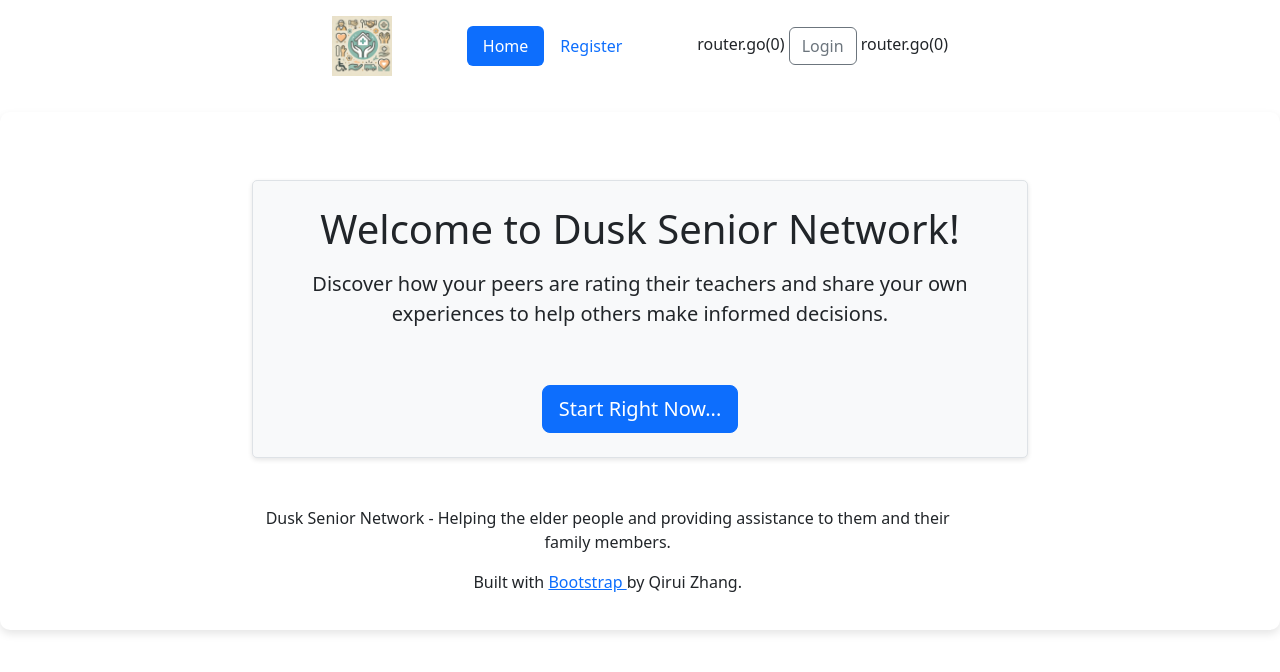
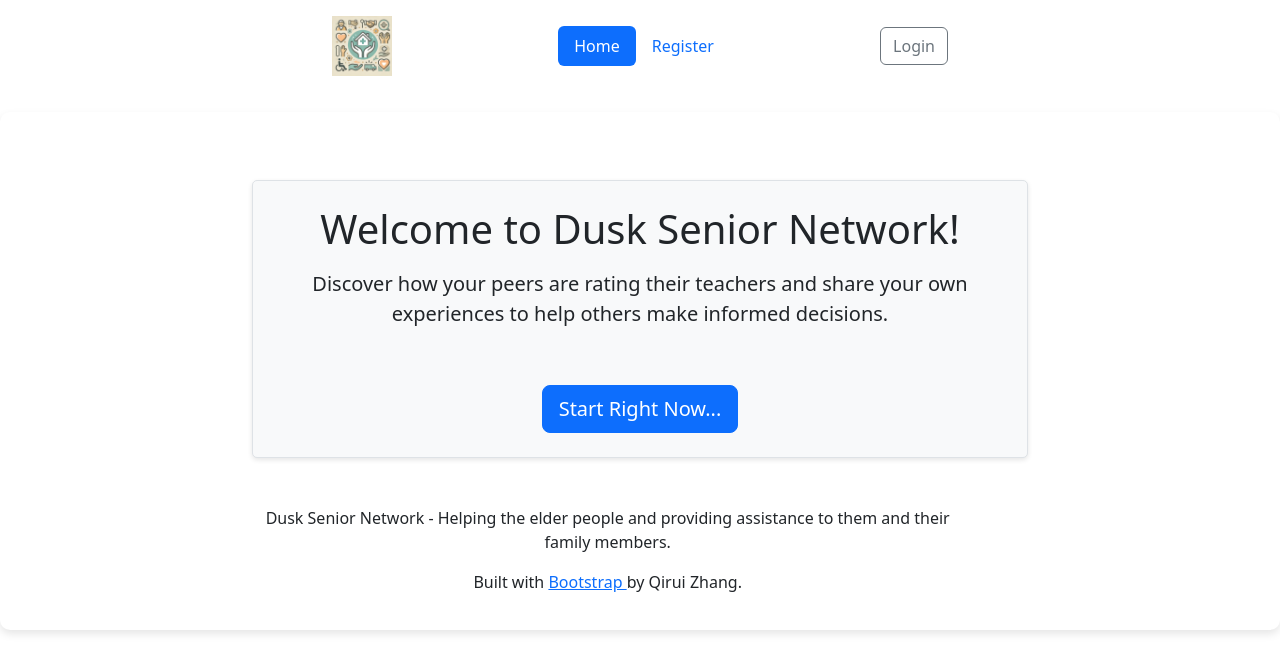
Before and after one commit to zqrs23333/FIT5032, a JavaScript app in the folder ASS3/: page / in a window 1280 px wide. Shown: the top 672 px of the page. Built offline with nearby package versions, Linux system fonts and the light colour scheme.

Commit message:
b header

```diff
--- a/ASS3/src/components/BHeader.vue
+++ b/ASS3/src/components/BHeader.vue
@@ -53,10 +53,7 @@
       </div>
 
       <div class="ml-auto" v-if="!isAuthenticated" >
-          router.go(0)
           <router-link to="/login" class="btn btn-outline-secondary" >Login</router-link>
-          router.go(0)
-
         </div>
 
 
```
